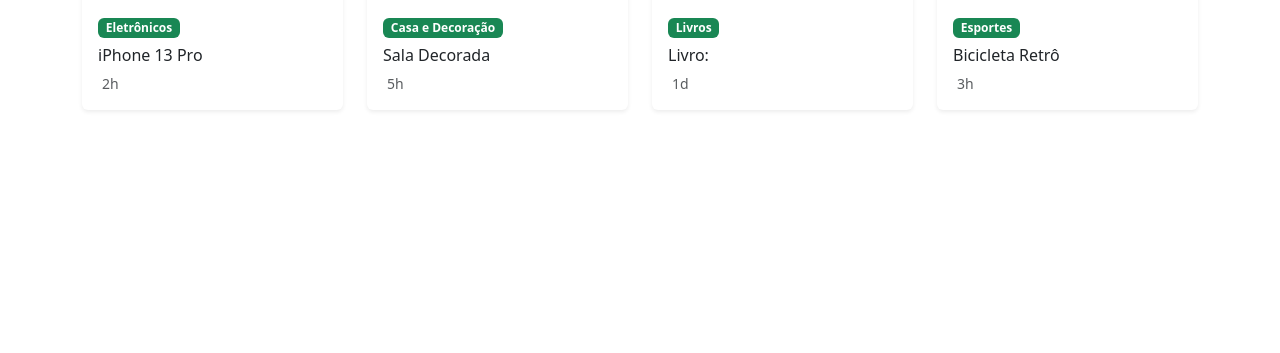
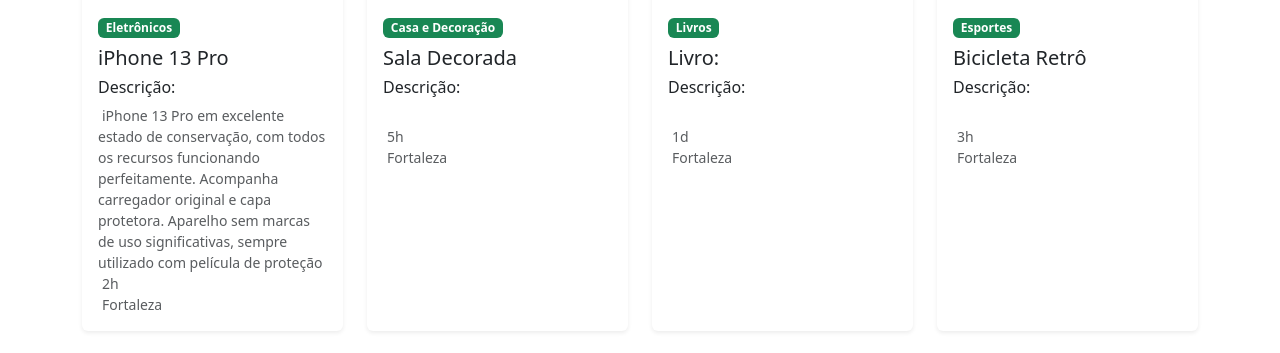
Before and after one commit to Pedro9185/projeto-final-react, a React (Vite) app: page /explorar in a window 1280 px wide. Shown: the part 321-674 px from the top of the page. Built offline with nearby package versions, Linux system fonts and the light colour scheme; grey boxes are pictures that could not be loaded.

Commit message:
adicionado nav-bar as outras páginas

```diff
--- a/src/App.jsx
+++ b/src/App.jsx
@@ -6,6 +6,7 @@
 import 'bootstrap/dist/css/bootstrap.min.css'
 import Explorar from "./Pages/Explorar/Explorar";
 import CadastroItem from "./CadastroItem";
+import Tabs from "./components/Tabs";
 
 function App() {
 
@@ -18,6 +19,7 @@
           <Route path="/userCard" element={<UserCard/>}/>
           <Route path="/explorar" element={<Explorar/>}/>
           <Route path="/cadastrarItem" element={<CadastroItem/>}/>
+          <Route path="/tabs" element={<Tabs/>}/>
         </Routes>
     </BrowserRouter>
 
--- a/src/CadastroItem.jsx
+++ b/src/CadastroItem.jsx
@@ -63,9 +63,11 @@
           <input
             type="text"
             value={nome}
+            placeholder='Nome do Produto'
             onChange={(e) => setNome(e.target.value)}
-            style={{ width: '100%' }}
+            style={{ width: '100%', paddingLeft: "5px", height: "40px" }}
             required
+
             />
         </div>
         <div style={{ marginBottom: '10px', textAlign: 'left' }}>
@@ -73,8 +75,9 @@
           <input
             type="text"
             value={descricao}
+            placeholder='Descrição do Produto'
             onChange={(e) => setDescricao(e.target.value)}
-            style={{ width: '100%' }}
+            style={{ width: '100%' , paddingLeft: "5px", height: "40px"  }}
             required
             />
         </div>
@@ -83,8 +86,9 @@
           <input
             type="text"
             value={categoria}
+            placeholder='Categoria do Produto'
             onChange={(e) => setCategoria(e.target.value)}
-            style={{ width: '100%' }}
+            style={{ width: '100%', paddingLeft: "5px", height: "40px"  }}
             required
             />
         </div>
@@ -93,8 +97,9 @@
           <input
             type="text"
             value={regiao}
+            placeholder='Região'
             onChange={(e) => setRegiao(e.target.value)}
-            style={{ width: '100%' }}
+            style={{ width: '100%', paddingLeft: "5px", height: "40px"  }}
             required
             />
         </div>
@@ -104,7 +109,8 @@
             type="text"
             value={bairro}
             onChange={(e) => setBairro(e.target.value)}
-            style={{ width: '100%' }}
+            placeholder='Bairro'
+            style={{ width: '100%', paddingLeft: "5px", height: "40px"  }}
             required
             />
         </div>
@@ -115,7 +121,7 @@
             accept="image/*"
             id="fotoInput"
             onChange={(e) => setFoto(e.target.files[0])}
-            style={{ width: '100%' }}
+            style={{ width: '100%', paddingLeft: "5px"  }}
             required
             />
         </div>
--- a/src/Pages/Explorar/Explorar.jsx
+++ b/src/Pages/Explorar/Explorar.jsx
@@ -50,9 +50,16 @@
                 <span className={`badge bg-${item.badgeColor} mb-2`}>
                   {item.categoria}
                 </span>
-                <h6 className="card-title">{item.nome}</h6>
+                <h5 className="card-title">{item.nome}</h5>
+                <h6 className="card-title">Descrição:</h6>
+                   <p className="text-muted small mb-0">
+                  <i className="bi bi-clock me-1"></i> {item.descricao}
+                </p>
                 <p className="text-muted small mb-0">
                   <i className="bi bi-clock me-1"></i> {item.tempo}
+                </p>
+                 <p className="text-muted small mb-0">
+                  <i className="bi bi-clock me-1"></i> {item.regiao}
                 </p>
               </div>
             </div>
--- a/src/Pages/Home/Home.jsx
+++ b/src/Pages/Home/Home.jsx
@@ -1,3 +1,4 @@
+import { Link } from "react-router-dom"
 import NavBar from "../../components/NavBar"
 
 function Home() {
@@ -25,9 +26,9 @@
           </p>
 
           <div className="d-flex justify-content-center mt-4 flex-wrap gap-2">
-            <button className="btn btn-light text-success fw-semibold d-flex align-items-center px-4">
+            <Link to={'/cadastrarItem'} className="btn btn-light text-success fw-semibold d-flex align-items-center px-4">
               Cadastrar Item <i className="bi bi-arrow-right ms-2"></i>
-            </button>
+            </Link>
             <input
               type="text"
               className="form-control"
--- a/src/components/Tabs.jsx
+++ b/src/components/Tabs.jsx
@@ -1,8 +1,11 @@
+import NavBar from './NavBar';
 import './Tabs.css';
 import { useState } from "react";
 export default function Tabs() {
     const [activeTab, setActiveTab] = useState('meus-itens');
     return (
+        <>
+        <NavBar/>
         <div className="Tabs">
             <button
                 className={activeTab === 'meus-itens' ? 'active' : ''}
@@ -24,5 +27,6 @@
                     {activeTab === 'propostas' & <p>Conteúdo das propostas</p>}
                 </div>
         </div>
+        </>
     );
 }
--- a/src/components/UserCard.jsx
+++ b/src/components/UserCard.jsx
@@ -2,6 +2,7 @@
 import './UserCard.css';
 import { usuarios } from "../dados/usuarios";
 import { useState } from "react";
+import NavBar from "./NavBar";
 
 export default function UserCard () {
     const navigate = useNavigate();
@@ -18,6 +19,8 @@
         setIsEditing(false);
     }
     return (
+       <>
+       <NavBar/>
         <div className="user-card">
         <img src= {setIsEditing ? editedAvatar : user.avatar} alt="Avatar" className="imagem"
         />
@@ -44,5 +47,6 @@
                 )}
             </div>
             </div>
+       </>
         );
 }
--- a/src/dados/itens.js
+++ b/src/dados/itens.js
@@ -1,14 +1,16 @@
-import ifone from  '../assets/ifone.jpg'
-import salaDecorada from '../assets/sala decorada.jpg'
-import livro from '../assets/livro.jpg'
-import bicicleta from '../assets/bicicleta.jpg'
+import ifone from "../assets/ifone.jpg";
+import salaDecorada from "../assets/sala decorada.jpg";
+import livro from "../assets/livro.jpg";
+import bicicleta from "../assets/bicicleta.jpg";
 
-const itens= [
+const itens = [
   {
     id: 1,
     nome: "iPhone 13 Pro",
+    descricao: "iPhone 13 Pro em excelente estado de conservação, com todos os recursos funcionando perfeitamente. Acompanha carregador original e capa protetora. Aparelho sem marcas de uso significativas, sempre utilizado com película de proteção ",
     imagem: ifone,
     categoria: "Eletrônicos",
+    regiao: "Fortaleza",
     tempo: "2h",
     badgeColor: "success",
   },
@@ -17,6 +19,7 @@
     nome: "Sala Decorada",
     imagem: salaDecorada,
     categoria: "Casa e Decoração",
+    regiao: "Fortaleza",
     tempo: "5h",
     badgeColor: "success",
   },
@@ -25,6 +28,7 @@
     nome: "Livro: ",
     imagem: livro,
     categoria: "Livros",
+    regiao: "Fortaleza",
     tempo: "1d",
     badgeColor: "success",
   },
@@ -33,8 +37,36 @@
     nome: "Bicicleta Retrô",
     imagem: bicicleta,
     categoria: "Esportes",
+    regiao: "Fortaleza",
+    tempo: "3h",
+    badgeColor: "success",
+  },
+  {
+    id: 5,
+    nome: "Sala Decorada",
+    imagem: salaDecorada,
+    categoria: "Casa e Decoração",
+    regiao: "Fortaleza",
+    tempo: "5h",
+    badgeColor: "success",
+  },
+  {
+    id: 6,
+    nome: "Livro: ",
+    imagem: livro,
+    categoria: "Livros",
+    regiao: "Fortaleza",
+    tempo: "1d",
+    badgeColor: "success",
+  },
+  {
+    id: 7,
+    nome: "Bicicleta Retrô",
+    imagem: bicicleta,
+    categoria: "Esportes",
+    regiao: "Fortaleza",
     tempo: "3h",
     badgeColor: "success",
   },
 ];
-export default itens
+export default itens;
```
Also changed, not shown: src/components/NavBar.jsx (+9 -8 lines), 1 other file (tests, documents, lock files or other folders).
